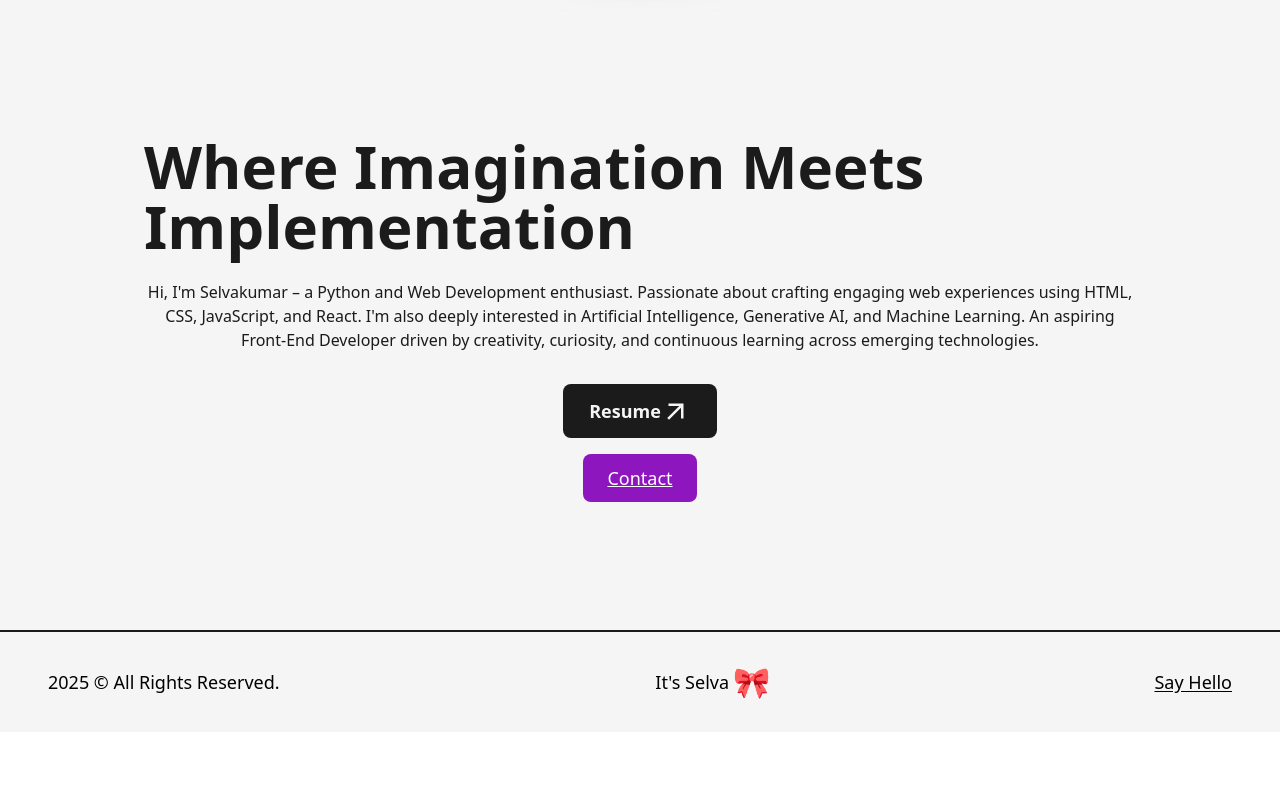
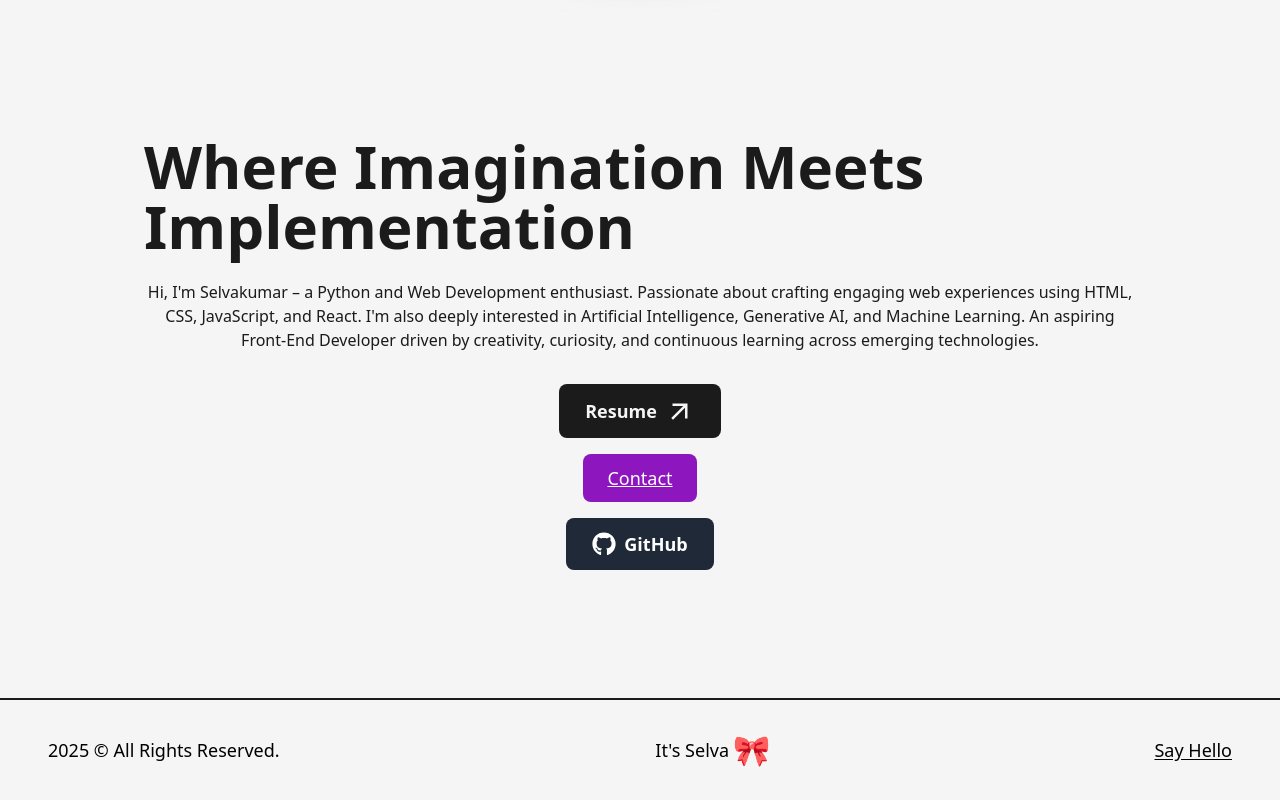
Before and after one commit to SelvakumarSelladurai/Selva_portfolio, a Next.js app: page / in a window 1280 px wide. Shown: the part 1027-1827 px from the top of the page. Before the commit the page ends 1759 px from the top, so only its background shows below. Built offline with nearby package versions, Linux system fonts and the light colour scheme.

Commit message:
Made layout responsive for mobile and desktop

```diff
--- a/package.json
+++ b/package.json
@@ -14,7 +14,7 @@
     "next": "^14.2.29",
     "react": "^18",
     "react-dom": "^18",
-    "react-icons": "^5.2.1",
+    "react-icons": "^5.5.0",
     "sharp": "^0.34.2"
   },
   "devDependencies": {
--- a/src/components/Navbar.jsx
+++ b/src/components/Navbar.jsx
@@ -33,7 +33,7 @@ const Navbar = () => {
       <nav className='flex items-center justify-center flex-wrap'>
         <motion.a href={'https://www.linkedin.com/in/selvakumar-s-738686284?utm_source=share&utm_campaign=share_via&utm_content=profile&utm_medium=android_app'} target={"_blank"} whileHover={{y:-2}} className='w-8 mr-3'
         whileTap={{scale:0.9}}><FaLinkedin fontSize={'35'} color='#2390de'/></motion.a>
-        <motion.a href={'https://github.com/Selvakumar5973'} target={"_blank"} whileHover={{y:-2}} whileTap={{scale:0.9}}
+        <motion.a href={'https://github.com/SelvakumarSelladurai'} target={"_blank"} whileHover={{y:-2}} whileTap={{scale:0.9}}
         className='w-8 ml-3'><FaGithub fontSize={'35'} /></motion.a>
         <button onClick={()=>setmode(mode==="light"?"dark":"light")}
           className={`ml-5 flex items-center justify-center rounded-full padding-1
--- a/src/pages/index.js
+++ b/src/pages/index.js
@@ -1,5 +1,3 @@
-// File: portfolio-main/src/pages/index.js
-
 import Layout from "@/components/Layout";
 import Image from "next/image";
 import selva from "../../public/images/selva.png";
@@ -7,6 +5,7 @@ import globe from "../../public/images/globe.png";
 import AnimatedText from "@/components/AnimatedText";
 import Link from "next/link";
 import { MdArrowOutward } from "react-icons/md";
+import { FaGithub } from "react-icons/fa";
 import Head from "next/head";
 
 export default function Home() {
@@ -32,7 +31,7 @@ export default function Home() {
                 />
               </div>
 
-              {/* Text Section */}
+              {/* Text + Buttons Section */}
               <div className="w-full md:w-1/2 flex flex-col items-center md:items-start self-center text-center md:text-left">
                 <AnimatedText
                   text="Where Imagination Meets Implementation"
@@ -45,8 +44,8 @@ export default function Home() {
                   An aspiring Front-End Developer driven by creativity, curiosity, and continuous learning across emerging technologies.
                 </p>
 
-                {/* Buttons */}
                 <div className="flex flex-col sm:flex-row items-center mt-4 gap-4">
+                  {/* Resume Button */}
                   <Link
                     href="/Resume.pdf"
                     target="_blank"
@@ -56,9 +55,10 @@ export default function Home() {
                       dark:text-dark dark:bg-light hover:text-dark
                       border-2 border-solid border-transparent hover:border-dark"
                   >
-                    Resume <MdArrowOutward fontSize={"30"} />
+                    Resume <MdArrowOutward fontSize={"30"} className="ml-2" />
                   </Link>
 
+                  {/* Contact Button */}
                   <Link
                     href="mailto:selvakumardurai5973@gmail.com?subject=Contact%20from%20Portfolio&body=Hi%20Selvakumar%2C%0A%0AI%20would%20like%20to%20get%20in%20touch%20with%20you..."
                     target="_blank"
@@ -66,6 +66,18 @@ export default function Home() {
                     style={{ background: "#8e16be" }}
                   >
                     Contact
+                  </Link>
+
+                  {/* GitHub Button */}
+                  <Link
+                    href="https://github.com/SelvakumarSelladurai"
+                    target="_blank"
+                    rel="noopener noreferrer"
+                    className="flex items-center bg-gray-800 text-white p-2.5 px-6
+                      rounded-lg text-lg font-semibold hover:bg-white hover:text-gray-800
+                      dark:text-light dark:bg-gray-800 hover:border-gray-800 border-2 border-transparent"
+                  >
+                    <FaGithub fontSize={24} className="mr-2" /> GitHub
                   </Link>
                 </div>
               </div>
```
Also changed, not shown: 1 other file (tests, documents, lock files or other folders).
